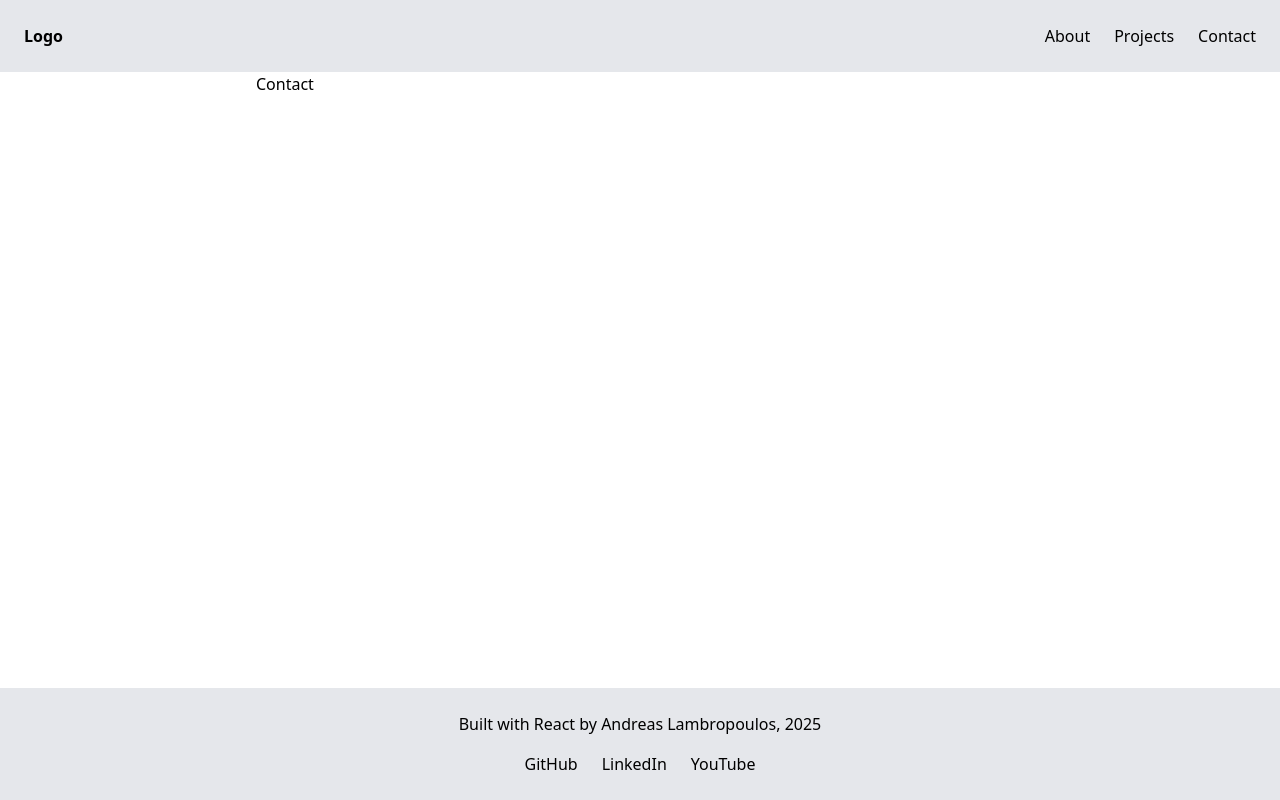
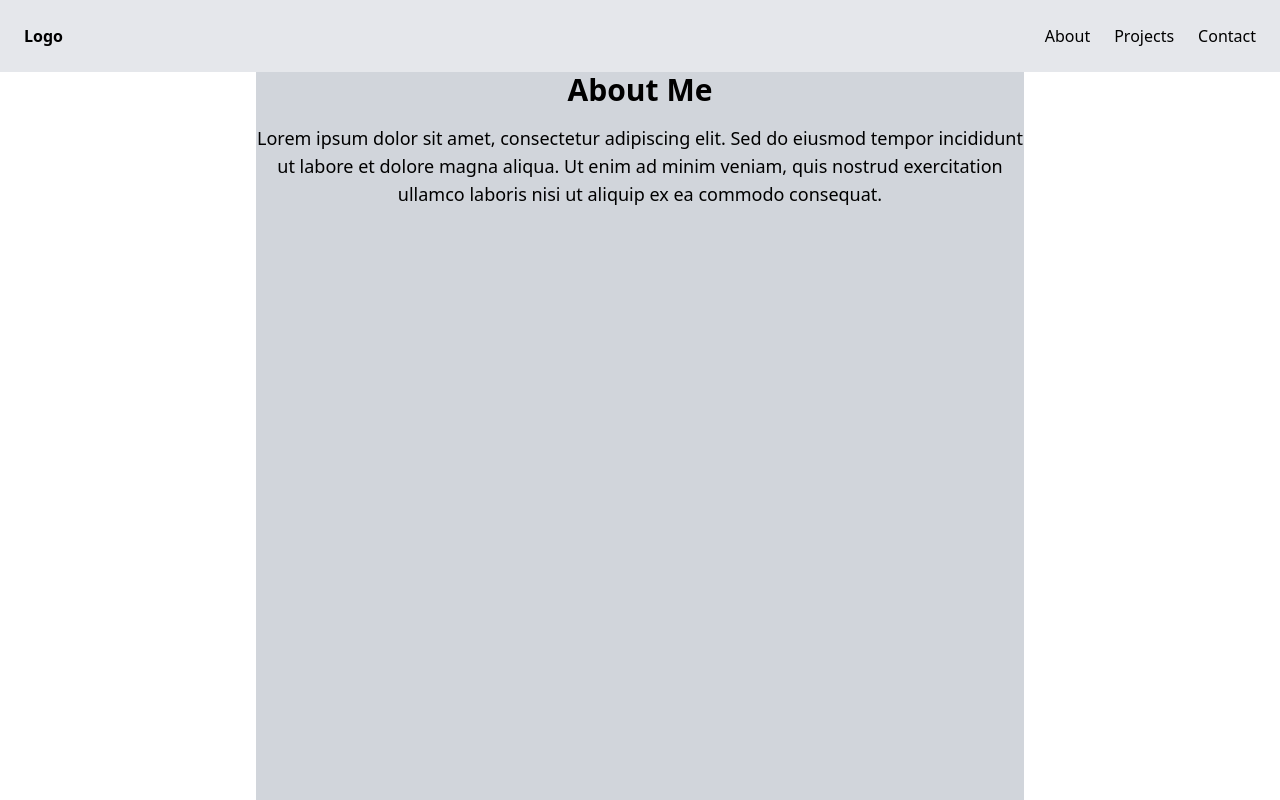
Before and after one commit to andlamb2002/portfolio, a React (Vite) app: page /contact in a window 1280 px wide. Shown: the top 800 px of the page. Built offline with nearby package versions, Linux system fonts and the light colour scheme.

Commit message:
Contact page and spacing

```diff
--- a/src/Pages/About.jsx
+++ b/src/Pages/About.jsx
@@ -1,4 +1,5 @@
 function About() {
+
     return (
         <div className="flex justify-center min-h-screen bg-gray-300">
             <div className="text-center">
--- a/src/Pages/Contact.jsx
+++ b/src/Pages/Contact.jsx
@@ -1,9 +1,17 @@
-import React from 'react'
+function Contact() {
 
-function Contact() {
-  return (
-    <div>Contact</div>
-  )
+    return (
+        <div className="flex justify-center min-h-screen bg-gray-300">
+            <div className="text-center">
+                <h1 className="text-3xl font-bold mb-4">About Me</h1>
+                <p className="text-lg">
+                    Lorem ipsum dolor sit amet, consectetur adipiscing elit.
+                    Sed do eiusmod tempor incididunt ut labore et dolore magna aliqua. Ut enim ad minim veniam,
+                    quis nostrud exercitation ullamco laboris nisi ut aliquip ex ea commodo consequat.
+                </p>
+            </div>
+        </div>
+    )
 }
 
 export default Contact
--- a/src/Pages/Home.jsx
+++ b/src/Pages/Home.jsx
@@ -1,4 +1,5 @@
 function Home() {
+
     return (
         <div className="flex justify-center min-h-screen bg-gray-300">
             <div className="text-center">
--- a/src/Pages/Projects.jsx
+++ b/src/Pages/Projects.jsx
@@ -1,4 +1,5 @@
 function Projects() {
+
     return (
         <div className="flex justify-center min-h-screen bg-gray-300">
             <div className="text-center">
```
Lines whose indentation alone changed are shown as unchanged.
